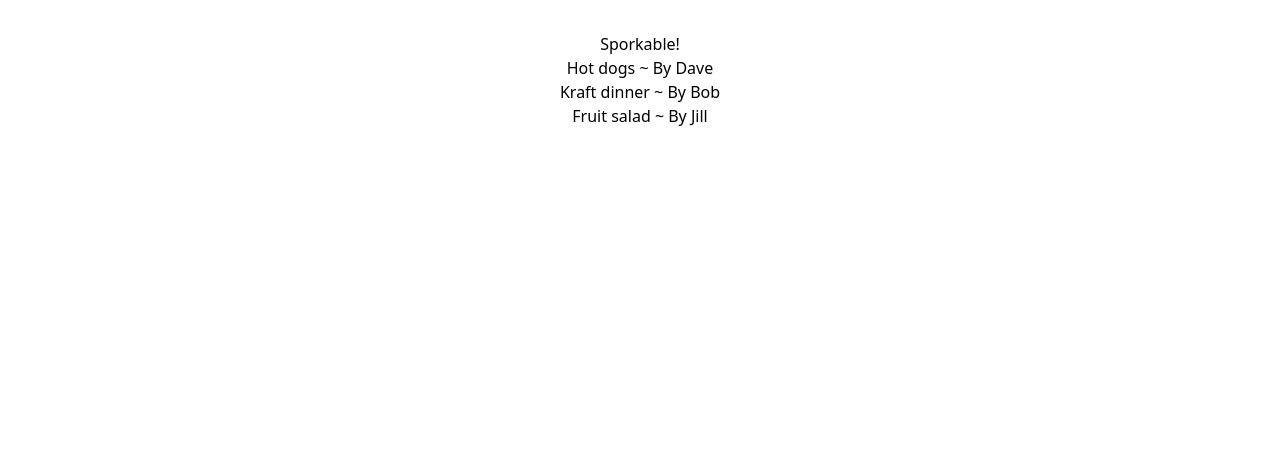
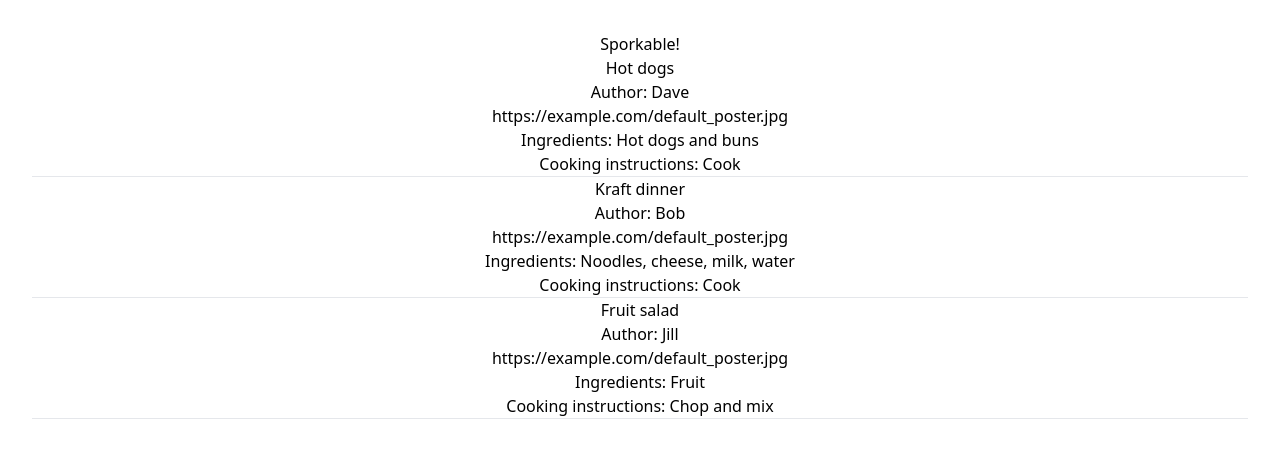
Before and after one commit to migauth/sporkable, a React (Vite) app in the folder frontend/: page / in a window 1280 px wide. Shown: the top 458 px of the page. Built offline with nearby package versions, Linux system fonts and the light colour scheme.

Commit message:
add notes

```diff
--- a/frontend/package.json
+++ b/frontend/package.json
@@ -10,6 +10,7 @@
     "preview": "vite preview"
   },
   "dependencies": {
+    "axios": "^1.7.4",
     "react": "^18.3.1",
     "react-dom": "^18.3.1",
     "tailwind": "^4.0.0"
--- a/frontend/src/App.jsx
+++ b/frontend/src/App.jsx
@@ -32,17 +32,24 @@
 function App() {
   // const [count, setCount] = useState(0)
   const listItems = testRecipes.map((recipe) => (
-    <li key={recipe.id}>{recipe.title} ~ By {recipe.author}</li>
+    <div key={recipe.id}>
+      <h1 className="text-4xl">{recipe.title}</h1>
+      <h2 className="text-2xl">Author: {recipe.author}</h2>
+      <p>{recipe.image_url}</p>
+      <p>Ingredients: {recipe.ingredients}</p>
+      <p>Cooking instructions: {recipe.instructions}</p>
+      <hr />
+    </div>
   ));
 
   return (
     <>
       <div>
-        <h1 className="text-4xl font-bold underline text-red-600">
+        <h1 className="text-4xl font-bold underpne text-red-600 border-4 border-solid border-indigo-500">
           Sporkable!
         </h1>
       </div>
-      <ul>{listItems}</ul>
+      <div>{listItems}</div>
     </>
   );
 }
```
Also changed, not shown: 1 other file (tests, documents, lock files or other folders).
